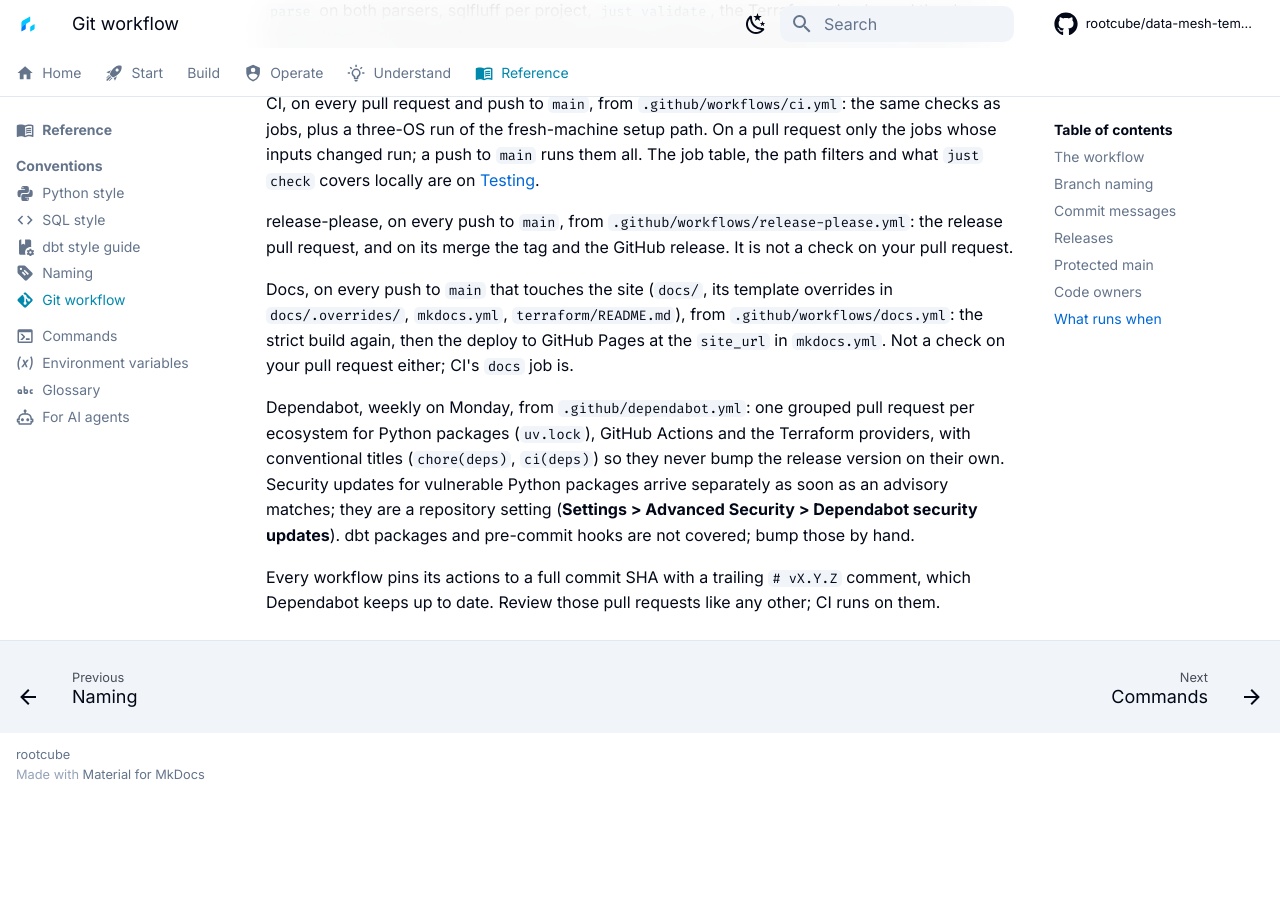
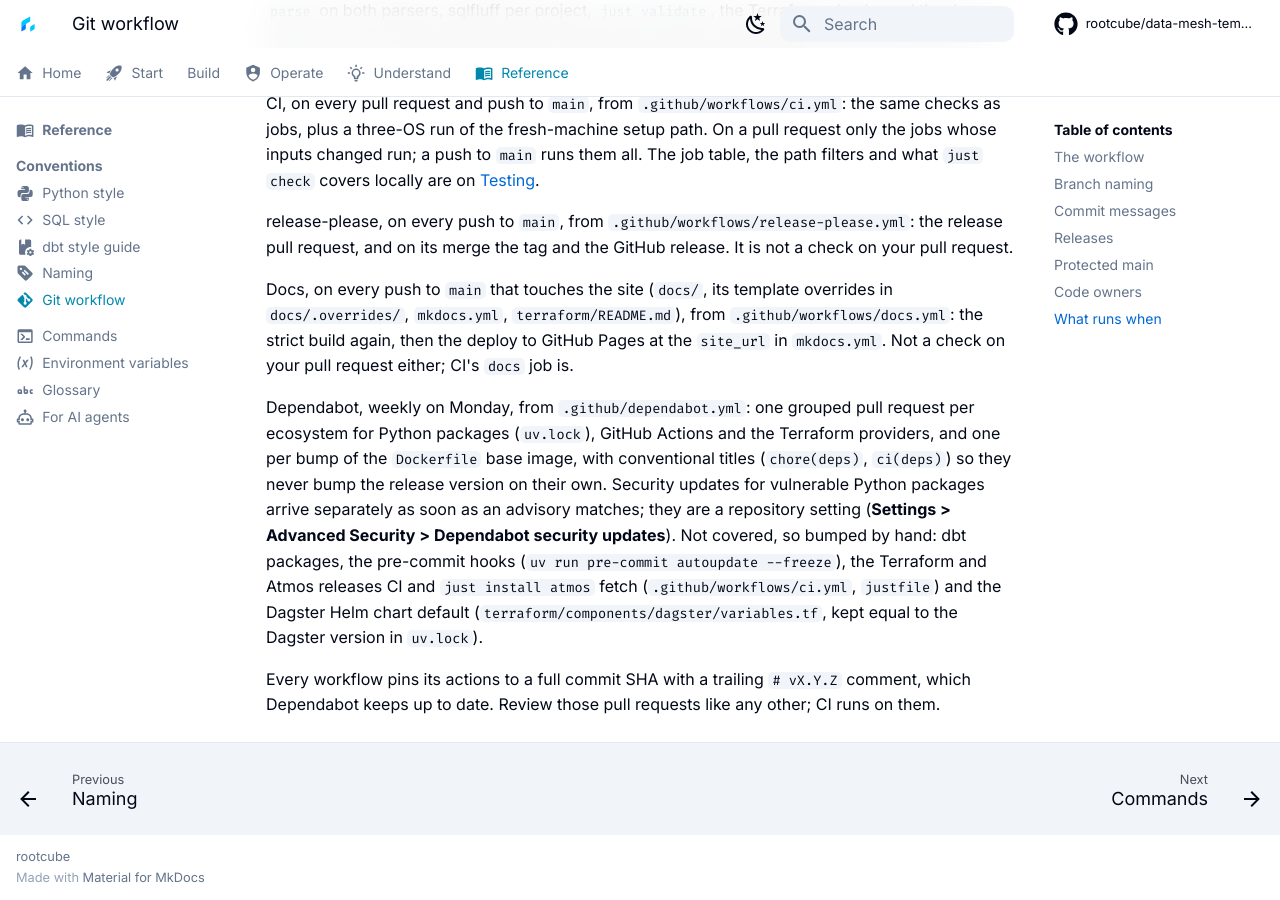
Before and after one commit to rootcube/data-mesh-template, an MkDocs documentation site: the page built from docs/reference/git-workflow.md, in a window 1280 px wide and 900 px high, scrolled down 3565 px. Built offline with MkDocs 1.6.1 and Material for MkDocs 9.7.7, drawn with Linux system fonts in a browser that asks for light colours; comment, search, counter and statistics services are not loaded; before the commit the page ends 4363 px from its top, so only the background shows below that.

Commit message:
chore(deps): bump Terraform, Atmos and pre-commit pins, upgrade uv.lock, Dependabot for Docker (#76)
Terraform 1.16.4 and Atmos 1.230.1 in CI, Atmos 1.230.1 for the Windows
install, pre-commit-hooks v6.0.0 (frozen), `uv lock --upgrade` (28 packages:
snowflake-connector-python 4.8.0, zensical 0.0.67, cryptography 50.0.2,
python-dotenv 1.2.4 among the direct ones). Dependabot gets a docker ecosystem
for the Dockerfile base image; the git workflow page lists what stays manual.
The Atmos floor in atmos.yaml stays at what Homebrew ships.

Co-authored-by: Mark Stellingwerff <mark.stellingwerff@enexis.nl>

```diff
--- a/.pre-commit-config.yaml
+++ b/.pre-commit-config.yaml
@@ -1,7 +1,7 @@
 # Install once with `just pre-commit-install`; run on everything with `just pre-commit`.
 repos:
   - repo: https://github.com/pre-commit/pre-commit-hooks
-    rev: cef0300fd0fc4d2a87a85fa2093c6b283ea36f4b # v5.0.0
+    rev: 3e8a8703264a2f4a69428a0aa4dcb512790b2c8c  # frozen: v6.0.0
     hooks:
       - id: trailing-whitespace
       - id: end-of-file-fixer
--- a/docs/reference/git-workflow.md
+++ b/docs/reference/git-workflow.md
@@ -164,11 +164,14 @@
 `docs` job is.
 
 Dependabot, weekly on Monday, from `.github/dependabot.yml`: one grouped pull request per
-ecosystem for Python packages (`uv.lock`), GitHub Actions and the Terraform providers, with
-conventional titles (`chore(deps)`, `ci(deps)`) so they never bump the release version on their
+ecosystem for Python packages (`uv.lock`), GitHub Actions and the Terraform providers, and one
+per bump of the `Dockerfile` base image, with conventional titles (`chore(deps)`, `ci(deps)`) so they never bump the release version on their
 own. Security updates for vulnerable Python packages arrive separately as soon as an advisory
 matches; they are a repository setting (**Settings > Advanced Security > Dependabot security
-updates**). dbt packages and pre-commit hooks are not covered; bump those by hand.
+updates**). Not covered, so bumped by hand: dbt packages, the pre-commit hooks
+(`uv run pre-commit autoupdate --freeze`), the Terraform and Atmos releases CI and `just install atmos`
+fetch (`.github/workflows/ci.yml`, `justfile`) and the Dagster Helm chart default
+(`terraform/components/dagster/variables.tf`, kept equal to the Dagster version in `uv.lock`).
 
 Every workflow pins its actions to a full commit SHA with a trailing `# vX.Y.Z` comment, which
 Dependabot keeps up to date. Review those pull requests like any other; CI runs on them.
```
Also changed, not shown: 4 other files.
